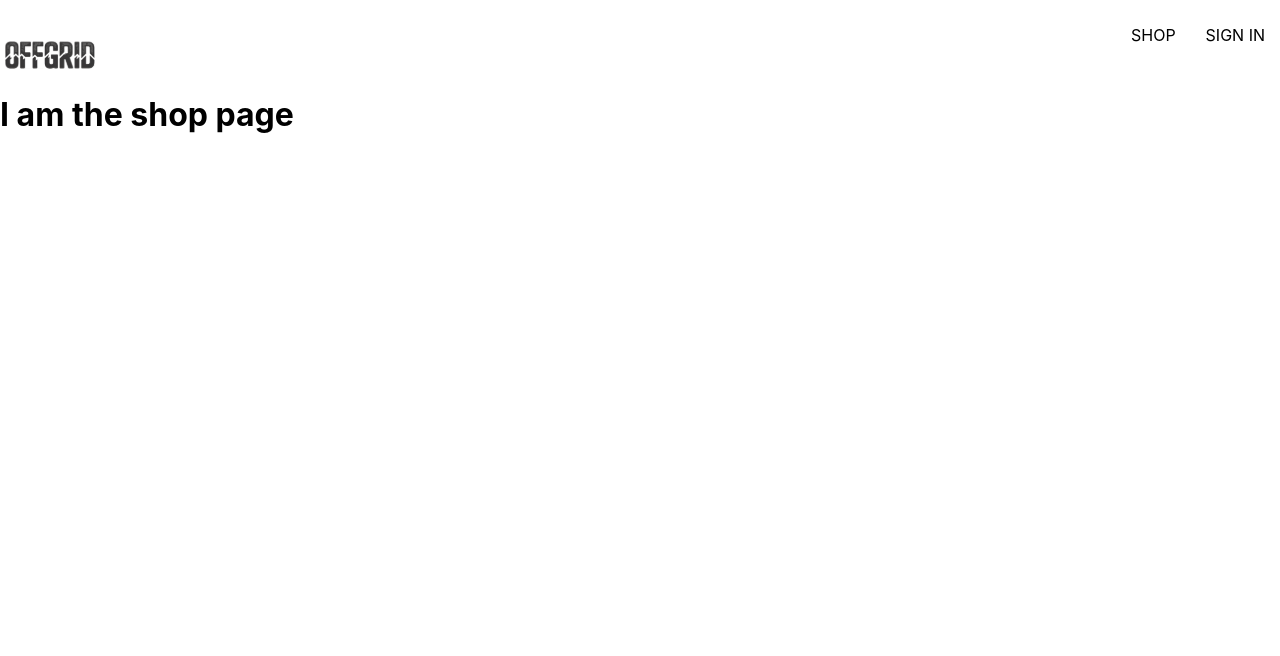
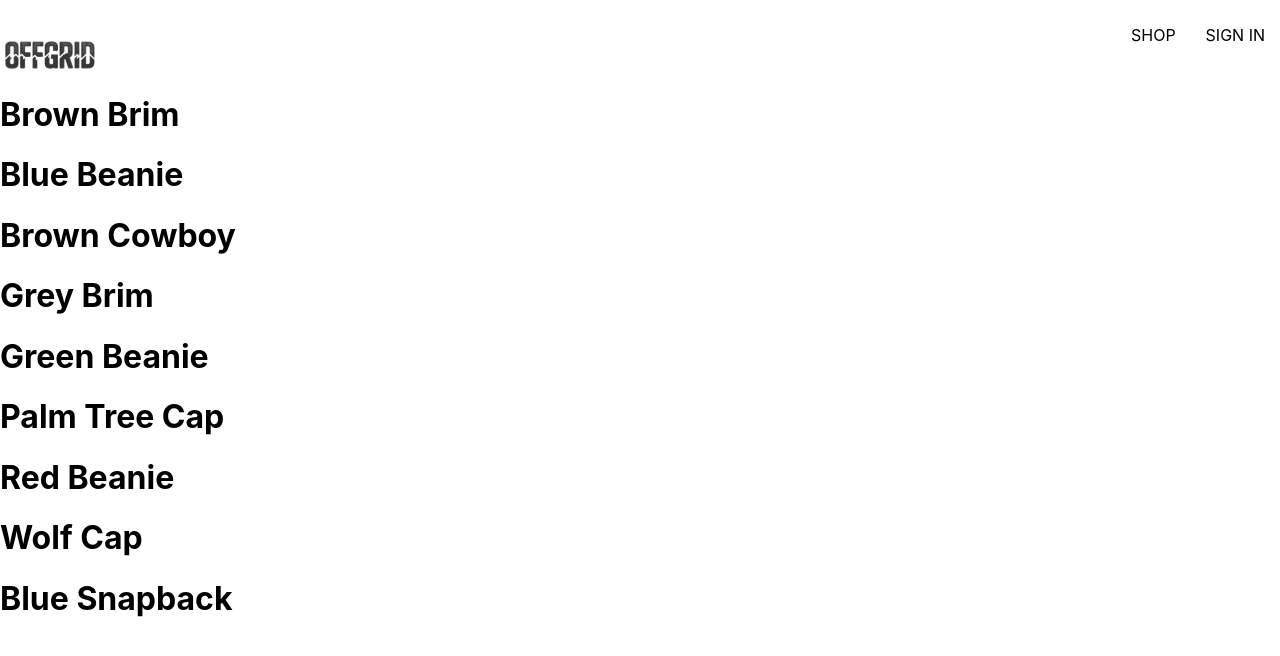
Before and after one commit to tracytray1/ecommerce-offgrid, a React (Vite) app: page /shop in a window 1280 px wide. Shown: the top 656 px of the page. Built offline with nearby package versions, Linux system fonts and the light colour scheme; no server answers.

Commit message:
implemented the shuffle of quotes"

```diff
--- a/src/App.jsx
+++ b/src/App.jsx
@@ -2,15 +2,8 @@
 import Navigation from './routes/Navigation/Navigation';
 import Authentication from './routes/Authentication/Authentication';
 import { Routes, Route } from 'react-router-dom';
+import Shop from './routes/Shop/Shop'
 
-const Shop = () => {
-  return (
-    <>
-      <h1>I am the shop page</h1>
-    </>
-  )
-
-}
 
 const App = () => {
   return (
--- /dev/null
+++ b/src/contexts/products.jsx
@@ -0,0 +1,17 @@
+import { createContext, useState } from 'react'
+import PRODUCTS from '../shop-data.json'
+
+export const ProductsContext = createContext({
+  products: [],
+});
+
+
+export const ProductsProvider = ({children}) => {
+  const [products, setProducts] = useState(PRODUCTS)
+  const value = { products };
+  return (
+    <ProductsContext.Provider value={value}>
+      {children}
+    </ProductsContext.Provider>
+  )
+}
--- a/src/main.jsx
+++ b/src/main.jsx
@@ -4,6 +4,8 @@
 
 import App from './App.jsx';
 import { UserProvider } from './contexts/user.jsx'
+import { ProductsProvider } from './contexts/products.jsx'
+
 
 import './index.css'
 
@@ -12,7 +14,9 @@
   <StrictMode>
     <BrowserRouter>
       <UserProvider>
-        <App />
+        <ProductsProvider>
+          <App />
+        </ProductsProvider>
       </UserProvider>
     </BrowserRouter>
   </StrictMode>,
--- /dev/null
+++ b/src/routes/Shop/Shop.jsx
@@ -0,0 +1,18 @@
+import { useContext } from 'react'
+
+import { ProductsContext } from '../../contexts/products'
+
+const Shop = () => {
+  const { products } = useContext(ProductsContext)
+  return (
+    <div>
+      {products.map((product) => (
+        <div key={product.id}>
+          <h1>{product.name}</h1>
+        </div>
+      ))}
+    </div>
+  )
+}
+
+export default Shop;
--- /dev/null
+++ b/src/shop-data.json
@@ -0,0 +1,56 @@
+[
+  {
+    "id": 1,
+    "name": "Brown Brim",
+    "imageUrl": "https://i.ibb.co/ZYW3VTp/brown-brim.png",
+    "price": 25
+  },
+  {
+    "id": 2,
+    "name": "Blue Beanie",
+    "imageUrl": "https://i.ibb.co/ypkgK0X/blue-beanie.png",
+    "price": 18
+  },
+  {
+    "id": 3,
+    "name": "Brown Cowboy",
+    "imageUrl": "https://i.ibb.co/QdJwgmp/brown-cowboy.png",
+    "price": 35
+  },
+  {
+    "id": 4,
+    "name": "Grey Brim",
+    "imageUrl": "https://i.ibb.co/RjBLWxB/grey-brim.png",
+    "price": 25
+  },
+  {
+    "id": 5,
+    "name": "Green Beanie",
+    "imageUrl": "https://i.ibb.co/YTjW3vF/green-beanie.png",
+    "price": 18
+  },
+  {
+    "id": 6,
+    "name": "Palm Tree Cap",
+    "imageUrl": "https://i.ibb.co/rKBDvJX/palm-tree-cap.png",
+    "price": 14
+  },
+  {
+    "id": 7,
+    "name": "Red Beanie",
+    "imageUrl": "https://i.ibb.co/bLB646Z/red-beanie.png",
+    "price": 18
+  },
+  {
+    "id": 8,
+    "name": "Wolf Cap",
+    "imageUrl": "https://i.ibb.co/1f2nWMM/wolf-cap.png",
+    "price": 14
+  },
+  {
+    "id": 9,
+    "name": "Blue Snapback",
+    "imageUrl": "https://i.ibb.co/X2VJP2W/blue-snapback.png",
+    "price": 16
+  }
+]
```
Also changed, not shown: src/components/ProductCard/ProductCard.jsx (added, +15 -0 lines), src/components/ProductCard/ProductCard.scss (added, +51 -0 lines).
